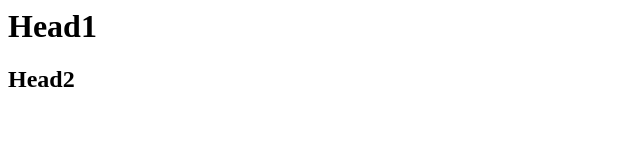
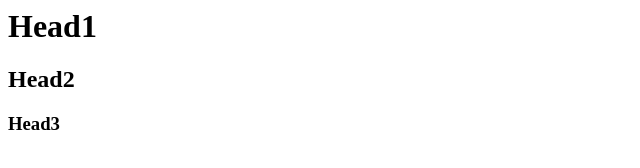
Before and after one commit to Rumysarumy21/local-repo, a plain HTML site: page index.html in a window 1280 px wide. Shown: the full height of the page, 0-640 px from the left. Drawn offline with Linux system fonts and the light colour scheme.

Commit message:
head3 added

```diff
--- a/index.html
+++ b/index.html
@@ -1,2 +1,3 @@
 <h1>Head1</h1>
 <h2>Head2</h2>
+<h3>Head3</h3>
```
